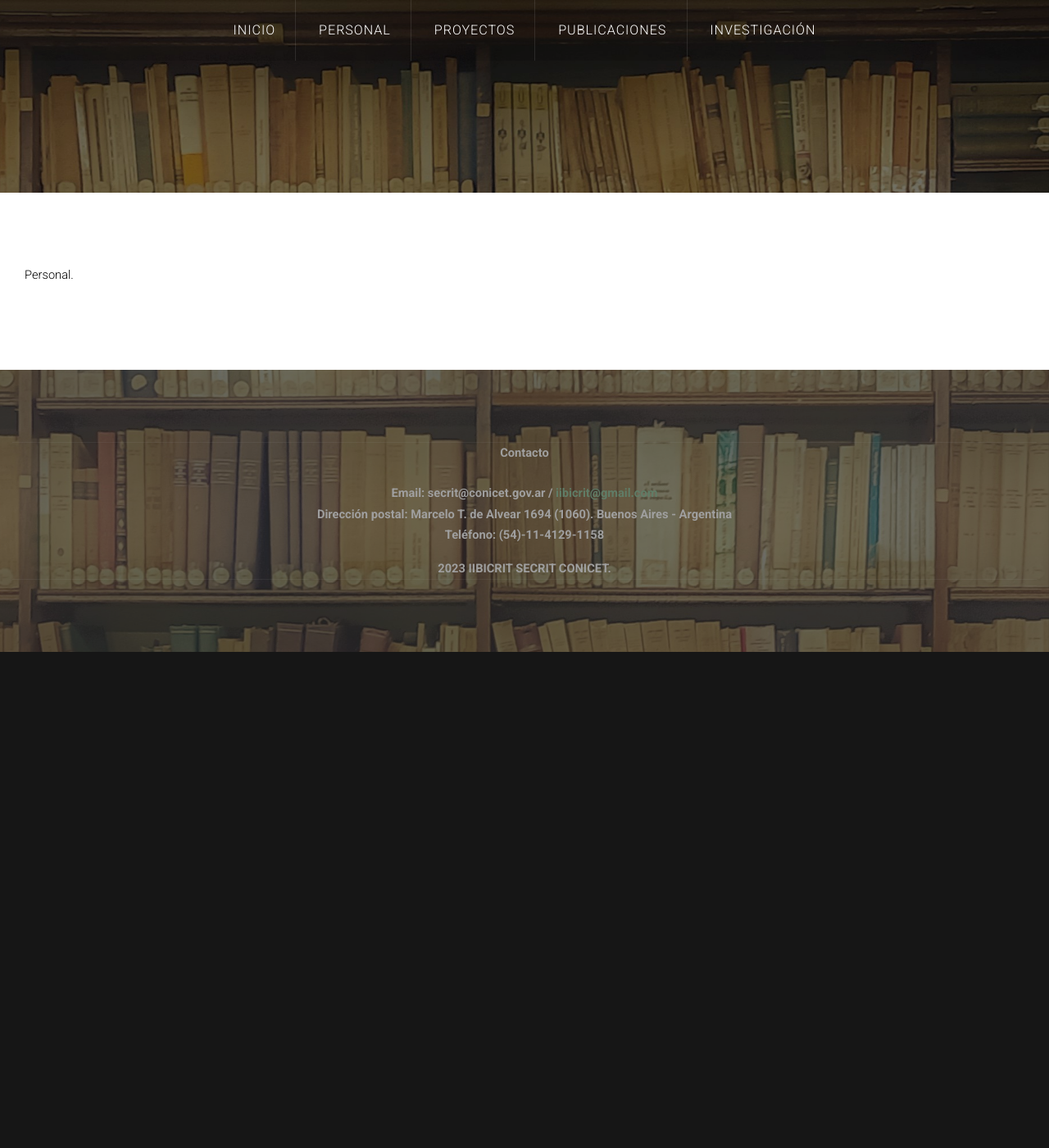
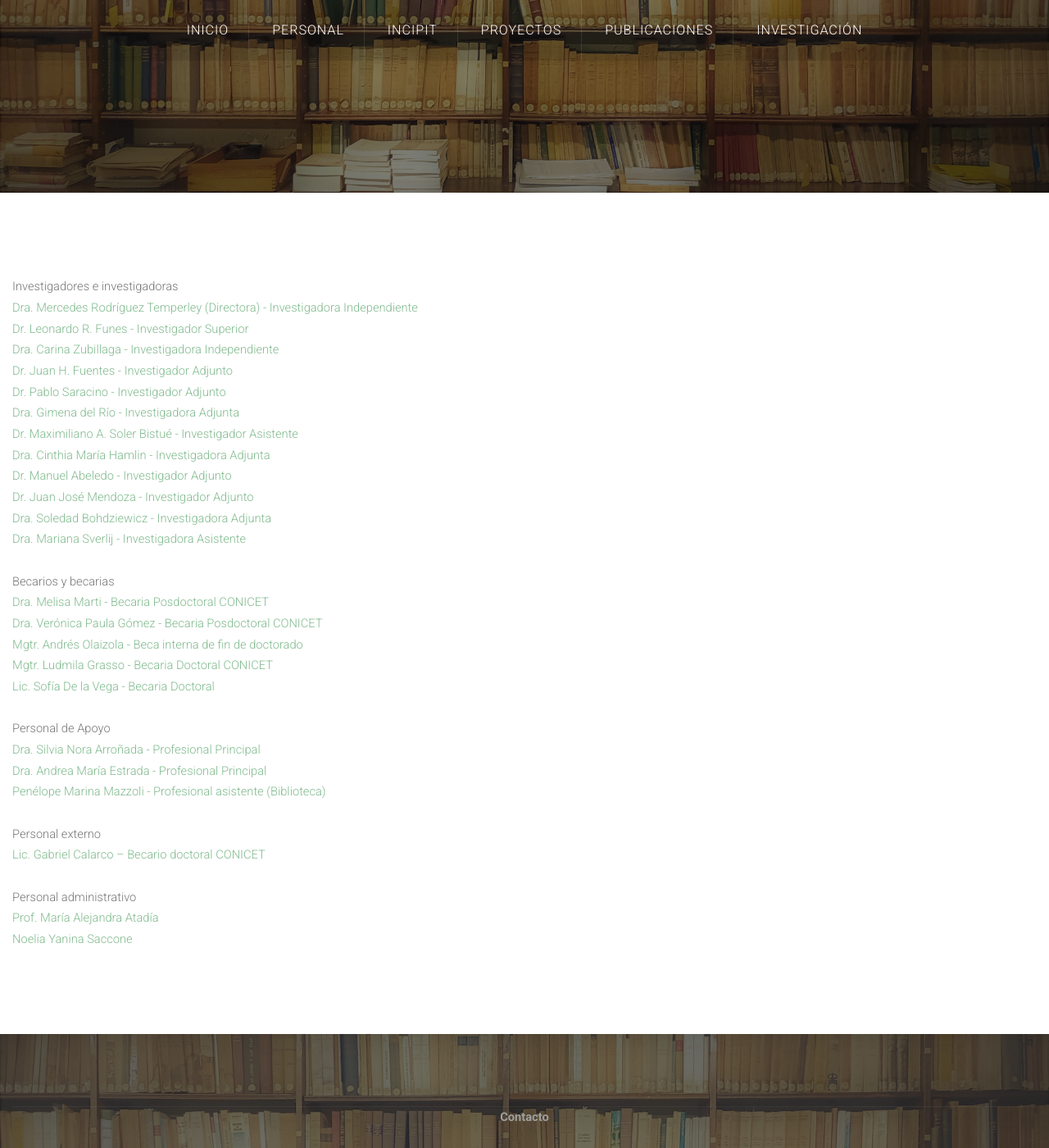
Before and after one commit to gabrielcalarco/sitio_iibicrit, a Jekyll site: the page built from personal.html, in a window 1280 px wide and 1400 px high. Shown: the whole window at 82% size. Built offline with Jekyll 4.4.1, drawn with Linux system fonts in a browser that asks for light colours; nearby versions of some CDN libraries.

```diff
--- a/_includes/nav.html
+++ b/_includes/nav.html
@@ -5,8 +5,9 @@
 			{% assign current = page.url | downcase | split: '/' %}
 			<li {% if current[1] == 'index' %}class='current'{% endif %}><a href="/sitio_iibicrit/">Inicio</a></li>
 			<li {% if current[1] == 'personal' %}class='current'{% endif %}><a href="/sitio_iibicrit/personal">Personal</a></li>
+			<li {% if current[1] == 'incipit' %}class='current'{% endif %}><a href="/sitio_iibicrit/incipit">Incipit</a></li>
 			<li {% if current[1] == 'proyectos' %}class='current'{% endif %}><a href="/sitio_iibicrit/proyectos">Proyectos</a></li>
-			<li {% if current[1] == 'right-sidebar.html' %}class='current'{% endif %}><a href="/sitio_iibicrit/right-sidebar.html">Publicaciones</a></li>
+			<li {% if current[1] == 'right-sidebar.html' %}class='current'{% endif %}><a href="/sitio_iibicrit/publicaciones">Publicaciones</a></li>
 			<li {% if current[1] == 'no-sidebar.html' %}class='current'{% endif %}><a href="/sitio_iibicrit/no-sidebar.html">Investigación</a></li>
 		</ul>
 	</nav>
--- a/index.html
+++ b/index.html
@@ -27,5 +27,6 @@ layout: default
 			<br/>
 			<br/>
 			<br/>
+		</div>
 	</div>
 </div>
--- a/personal.html
+++ b/personal.html
@@ -5,11 +5,63 @@ layout: default
 
 <div id="main" class="container-fluid">
 	<div id="content" class="container-fluid">
+	<p style="text-align: justify;" dir="ltr">
+		<h1>Investigadores e investigadoras</h1>
 
-		<div class="container-fluid">
+		<a title="Dra. Mercedes Rodríguez Temperley" href="/sitio_iibicrit/miembros/dra-mercedes-rodriguez-temperley/" target="_blank">Dra. Mercedes Rodríguez Temperley (Directora) - Investigadora Independiente</a><br/>
 
-	<p style="text-align: justify;" dir="ltr"><span style="font-weight: 300;">Personal.</span></p>
+		<a title="Dr. Leonardo R. Funes" href="/sitio_iibicrit/miembros/dr-leonardo-r-funes/" target="_blank">Dr. Leonardo R. Funes - Investigador Superior</a><br/>
 
+		<a title="Dra. Carina Alejandra Zubillaga" href="/sitio_iibicrit/miembros/dra-carina-alejandra-zubillaga/" target="_blank">Dra. Carina Zubillaga - Investigadora Independiente</a><br/>
+
+		<a title="Dr. Juan Hector Fuentes" href="/sitio_iibicrit/miembros/dr-juan-hector-fuentes/" target="_blank">Dr. Juan H. Fuentes - Investigador Adjunto</a><br/>
+
+		<a title="Dr. Pablo Enrique Saracino" href="/sitio_iibicrit/miembros/dr-pablo-enrique-saracino/" target="_blank">Dr. Pablo Saracino - Investigador Adjunto</a><br/>
+
+		<a title="Dra. Gimena del Rio" href="/sitio_iibicrit/miembros/dra-maria-gimena-del-rio/" target="_blank">Dra. Gimena del Río - Investigadora Adjunta</a><br/>
+
+		</a><a title="Dr. Maximiliano A. Soler Bistué" href="/sitio_iibicrit/miembros/dr-maximiliano-a-soler-bistue/" target="_blank">Dr. Maximiliano A. Soler Bistué - Investigador Asistente</a><br/>
+
+		<a title="Dra. Cinthia María Hamlin" href="/sitio_iibicrit/miembros/dra-cinthia-maria-hamlin/" target="_blank">Dra. Cinthia María Hamlin - Investigadora Adjunta</a><br/>
+
+		<a title="Dr. Manuel Abeledo" href="/sitio_iibicrit/miembros/prof-manuel-abeledo/" target="_blank">Dr. Manuel Abeledo - Investigador Adjunto</a><br/>
+
+		<a title="Dr. Juan José Mendoza" href="/sitio_iibicrit/miembros/dr-juan-jose-mendoza/" target="_blank">Dr. Juan José Mendoza - Investigador Adjunto</a><br/>
+
+		<a title="Dra. Soledad Bohdziewicz" href="/sitio_iibicrit/miembros/prof-soledad-bohdziewicz/" target="_blank">Dra. Soledad Bohdziewicz - Investigadora Adjunta</a><br/>
+
+		<a title="Dra. Mariana Sverlij" href="/sitio_iibicrit/miembros/dra-mariana-sverlij/" target="_blank">Dra. Mariana Sverlij - Investigadora Asistente</a><br/>
+
+		<br/><h1>Becarios y becarias</h1>
+
+		<a title="Dra. Melisa Marti" href="/sitio_iibicrit/miembros/lic-melisa-marti/" target="_blank">Dra. Melisa Marti - Becaria Posdoctoral CONICET</a><br/>
+
+		<a title="Dra. Verónica Paula Gómez" href="/sitio_iibicrit/dra-veronica-paula-gomez/" target="_blank">Dra. Verónica Paula Gómez - Becaria Posdoctoral CONICET</a><br/>
+
+		<a title="Mgtr. Andrés Olaizola" href=" /sitio_iibicrit/mgtr-andres-olaizola/" target="_blank">Mgtr. Andrés Olaizola - Beca interna de fin de doctorado</a><br/>
+
+		<a title="Mgtr. Ludmila Grasso" href="/sitio_iibicrit/miembros/mgtr-ludmila-grasso/" target="_blank">Mgtr. Ludmila Grasso - Becaria Doctoral CONICET</a><br/>
+
+		<a title="Lic. Sofía De la Vega " href="/sitio_iibicrit/miembros/lic-sofia-delavega/" target="_blank">Lic. Sofía De la Vega - Becaria Doctoral</a><br/>
+
+		<br/><h1>Personal de Apoyo</h1>
+
+		<a title="Dra. Silvia Nora Arroñada" href="/sitio_iibicrit/miembros/dra-silvia-nora-arronada/" target="_blank">Dra. Silvia Nora Arroñada - Profesional Principal</a><br/>
+
+		<a title="Dra. Andrea María Estrada" href="/sitio_iibicrit/miembros/dra-andrea-maria-estrada/" target="_blank">Dra. Andrea María Estrada - Profesional Principal</a><br/>
+
+		<a title="Penélope Mazzoli" href="/sitio_iibicrit/miembros/lic-penelope-mazzoli" target="_blank">Penélope Marina Mazzoli - Profesional asistente (Biblioteca)</a><br/>
+
+		<br/><h1>Personal externo</h1>
+
+		<a title="Lic. Gabriel Calarco" href="/sitio_iibicrit/lic-gabriel-alejandro-calarco/" target="_blank">Lic. Gabriel Calarco – Becario doctoral CONICET</a><br/>
+
+		<br/><h1>Personal administrativo</h1>
+
+		<a title="Prof. María Alejandra Atadía" href="/sitio_iibicrit/miembros/prof-maria-alejandra-atadia/" target="_blank">Prof. María Alejandra Atadía</a><br/>
+
+		<a title="Noelia Yanina Saccone" href="/sitio_iibicrit/miembros/lic-noelia-saccone/" target="_blank">Noelia Yanina Saccone</a><br/>
+
+	</p>
 </div>
 </div>
-</div>
```
Also changed, not shown: incipit.html (added, +28 -0 lines), miembros/dr-leonardo-r-funes.html (added, +34 -0 lines), miembros/dra-carina-alejandra-zubillaga.html (added, +28 -0 lines), miembros/dra-mercedes-rodriguez-temperley.html (added, +41 -0 lines), publicaciones.html (added, +22 -0 lines).
